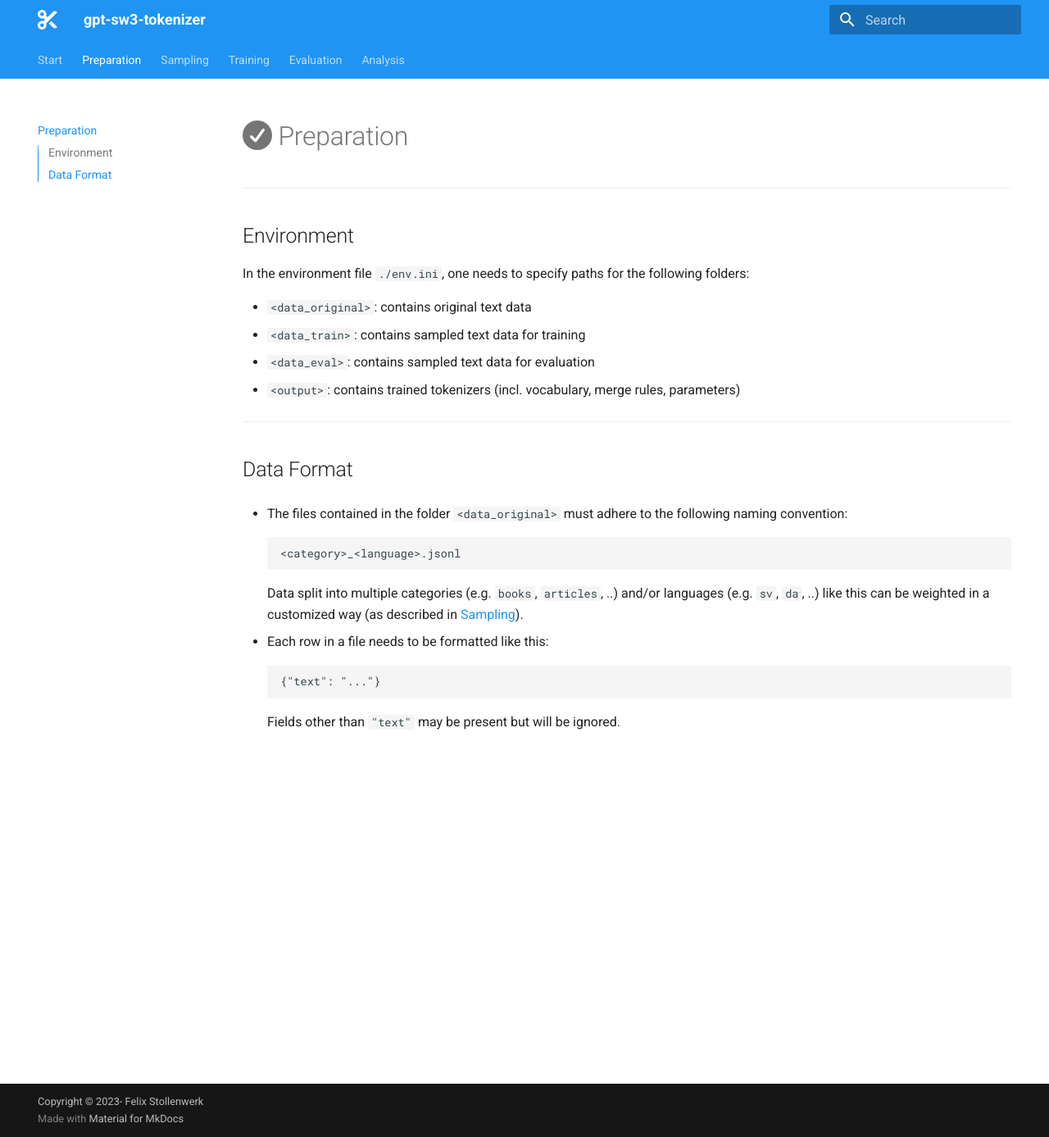
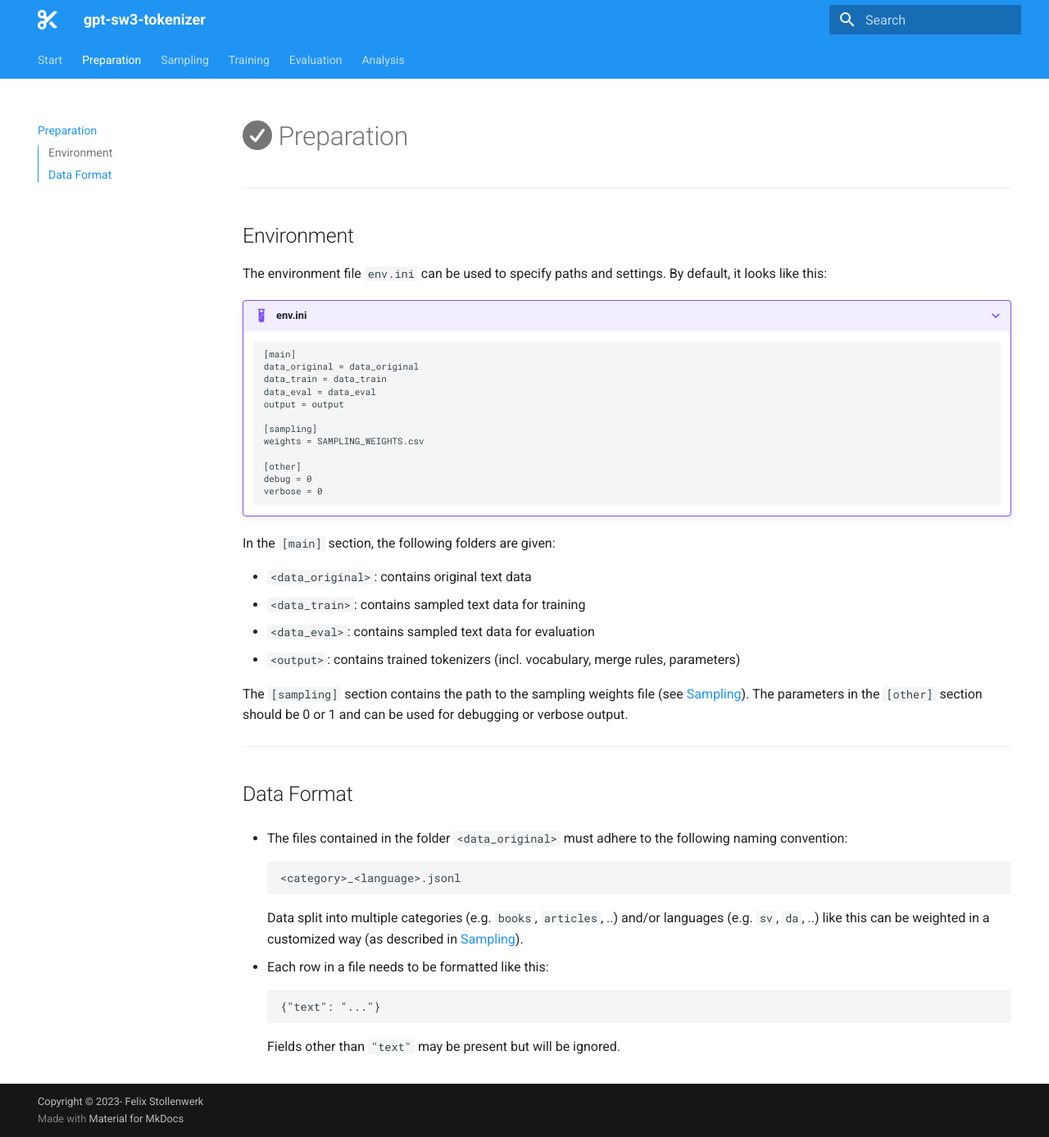
Before and after one commit to flxst/gpt-sw3-tokenizer, an MkDocs documentation site: the page built from docs/docs/preparation.md, in a window 1280 px wide and 1387 px high. Shown: the whole window at 82% size. Built offline with MkDocs 1.6.1 and Material for MkDocs 9.7.7, drawn with Linux system fonts in a browser that asks for light colours.

Commit message:
change env and sampling weights file

````diff
--- a/docs/docs/preparation.md
+++ b/docs/docs/preparation.md
@@ -3,12 +3,34 @@
 ---
 ## Environment
 
-In the environment file `./env.ini`, one needs to specify paths for the following folders:
+The environment file `env.ini` can be used to specify paths and settings.
+By default, it looks like this:
+
+???+ example "env.ini"
+    ```
+    [main]
+    data_original = data_original
+    data_train = data_train
+    data_eval = data_eval
+    output = output
+
+    [sampling]
+    weights = SAMPLING_WEIGHTS.csv
+
+    [other]
+    debug = 0
+    verbose = 0
+    ```
+
+In the `[main]` section, the following folders are given:
 
 - `<data_original>`: contains original text data
 - `<data_train>`: contains sampled text data for training
 - `<data_eval>`: contains sampled text data for evaluation
 - `<output>`: contains trained tokenizers (incl. vocabulary, merge rules, parameters)
+
+The `[sampling]` section contains the path to the sampling weights file (see [Sampling](sampling.md)).
+The parameters in the `[other]` section should be 0 or 1 and can be used for debugging or verbose output.
 
 ---
 ## Data Format
````
Also changed, not shown: SAMPLING_WEIGHTS.csv (+3 -10 lines), docs/docs/index.md (+1 -2 lines), 5 other files.
